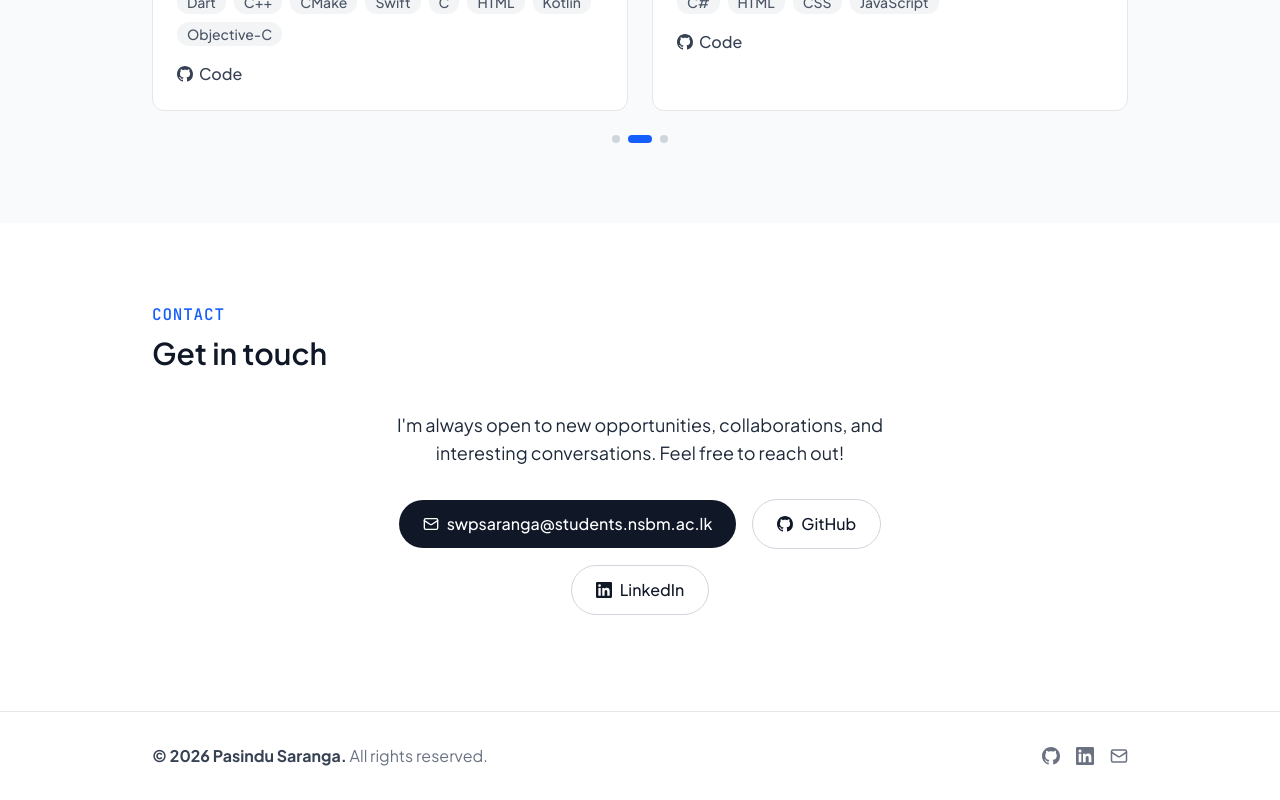
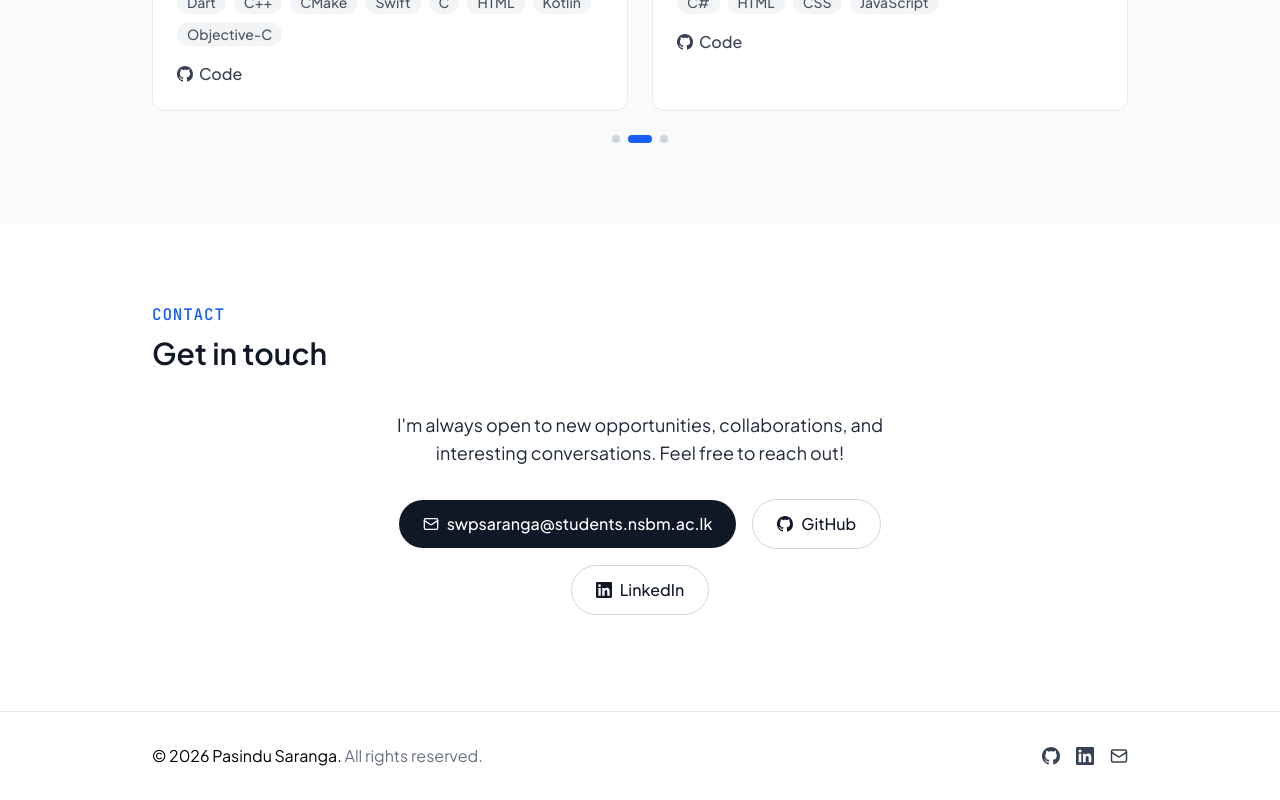
Before and after one commit to SAR4NGA/portfolio, a React (Vite) app: page / in a window 1280 px wide. Shown: the part 4521-5321 px from the top of the page. Built offline with nearby package versions, Linux system fonts and the light colour scheme; a web font is replaced by a local one.

Commit message:
style(footer): improve contrast and add rel=me

```diff
--- a/src/components/Footer.tsx
+++ b/src/components/Footer.tsx
@@ -6,28 +6,28 @@ export default function Footer() {
     <footer className="border-t border-gray-200 dark:border-gray-800">
       <div className="mx-auto flex max-w-5xl flex-col items-center justify-between gap-4 px-6 py-8 sm:flex-row">
         <p className="text-base text-gray-500 dark:text-gray-400">
-          <span className="font-bold text-gray-700 dark:text-gray-200">&copy; {new Date().getFullYear()} Pasindu Saranga.</span> All rights reserved.
+          <span className=" text-black dark:text-gray-100">&copy; {new Date().getFullYear()} Pasindu Saranga.</span> All rights reserved.
         </p>
         <div className="flex items-center gap-4">
           <a
             href="https://github.com/SAR4NGA"
             target="_blank"
-            rel="noopener noreferrer"
-            className="text-gray-500 transition-colors hover:text-gray-900 dark:text-gray-400 dark:hover:text-white"
+            rel="noopener noreferrer me"
+            className="text-gray-700 transition-colors hover:text-gray-900 dark:text-gray-400 dark:hover:text-white"
           >
             <GithubIcon size={18} />
           </a>
           <a
             href="https://www.linkedin.com/in/sar4nga"
             target="_blank"
-            rel="noopener noreferrer"
-            className="text-gray-500 transition-colors hover:text-gray-900 dark:text-gray-400 dark:hover:text-white"
+            rel="noopener noreferrer me"
+            className="text-gray-700 transition-colors hover:text-gray-900 dark:text-gray-400 dark:hover:text-white"
           >
             <LinkedinIcon size={18} />
           </a>
           <a
             href="mailto:swpsaranga@students.nsbm.ac.lk"
-            className="text-gray-500 transition-colors hover:text-gray-900 dark:text-gray-400 dark:hover:text-white"
+            className="text-gray-700 transition-colors hover:text-gray-900 dark:text-gray-400 dark:hover:text-white"
           >
             <Mail size={18} />
           </a>
```
